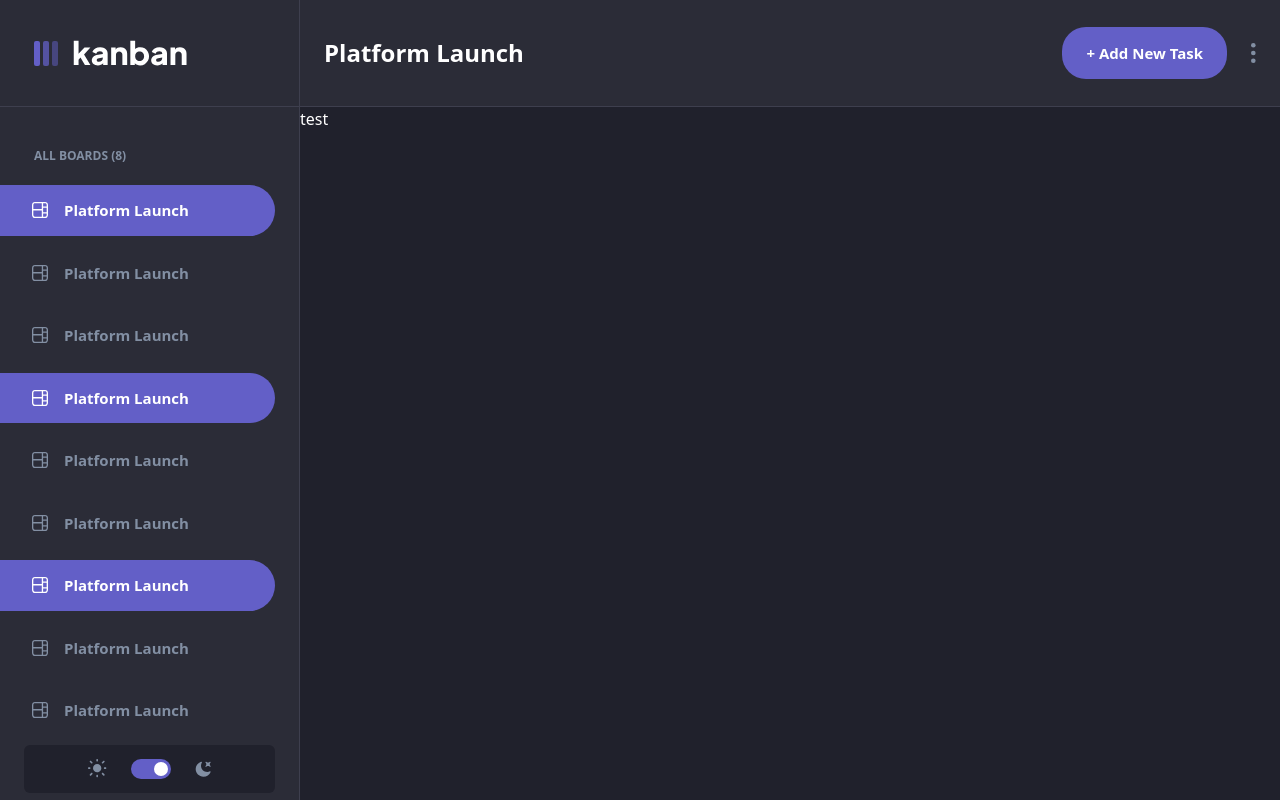
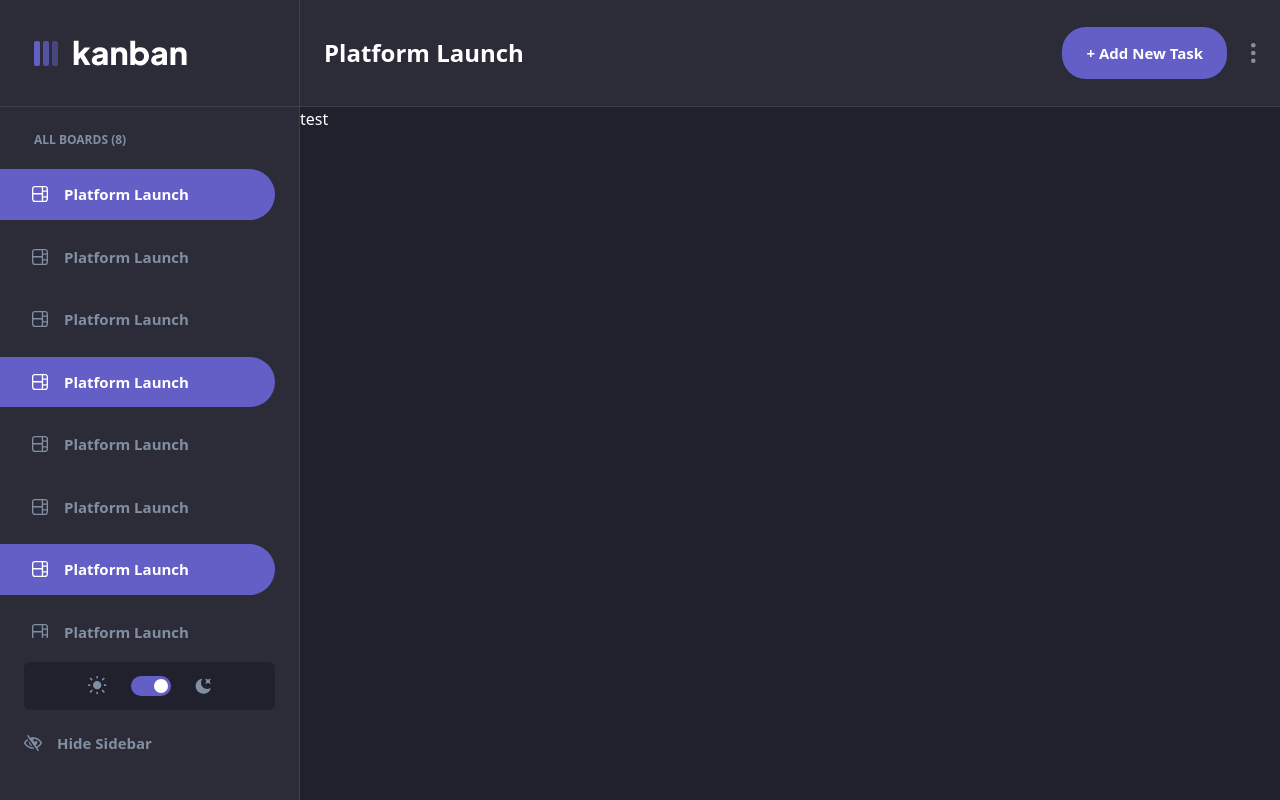
Before and after one commit to vladiusftw/kanbanify, a Next.js app: page / in a window 1280 px wide. Both pictures are taken after a click on the button 28 px from the left and 742 px from the top of the page. Built offline with nearby package versions, Linux system fonts and the light colour scheme.

Commit message:
fix sidebar

```diff
--- a/app/layout.tsx
+++ b/app/layout.tsx
@@ -19,7 +19,7 @@ export default function RootLayout({
     return (
         <html lang="en">
             <body className="bg-white dark:bg-[#20212C] text-[#000112] dark:text-white">
-                <div className="h-screen w-full overflow-hidden">
+                <div className="h-screen flex flex-col w-full">
                     <Navbar />
                     <div className="flex h-full w-full overflow-hidden">
                         <ThemeProvider>
--- a/components/layout/sidebar.tsx
+++ b/components/layout/sidebar.tsx
@@ -21,14 +21,14 @@ const Sidebar = () => {
             <div
                 className={`fixed left-0 md:static h-full overflow-hidden ${
                     isOpen ? 'w-screen md:w-full opacity-100' : 'w-0 opacity-0'
-                } transition-[width,opacity] duration-[0.5s] ease-in-out   md:border-r-solid md:border-r-[1px] md:border-r-[#E4EBFA] dark:md:border-r-[#3E3F4E] py-[30px] lg:py-[40px] flex flex-col items-center bg-white dark:bg-[#2B2C37] `}
+                } transition-[width,opacity] duration-[0.5s] ease-in-out   md:border-r-solid md:border-r-[1px] md:border-r-[#E4EBFA] dark:md:border-r-[#3E3F4E] py-[24px] flex flex-col items-center bg-white dark:bg-[#2B2C37] `}
             >
-                <div className="flex flex-col gap-[20px] h-[83%] w-full pb-[24px]">
+                <div className="flex flex-col gap-[20px] h-full w-full pb-[24px] overflow-hidden">
                     <h2 className="uppercase text-[#828FA3] text-[12px] font-[700] ps-[34px] ">
                         {'all boards (8)'}
                     </h2>
 
-                    <div className="w-full flex flex-col gap-[12px] overflow-auto pe-[24px] ">
+                    <div className="w-full flex flex-col h-full gap-[12px] overflow-auto pe-[24px] ">
                         <BoardItem isActive name={'Platform Launch'} />
                         <BoardItem isActive={false} name={'Platform Launch'} />
                         <BoardItem isActive={false} name={'Platform Launch'} />
@@ -55,7 +55,7 @@ const Sidebar = () => {
                         <BoardItem isActive={false} name={'Platform Launch'} />
                     </div>
                 </div>
-                <div className="self-end flex flex-col w-full px-[24px]">
+                <div className="flex flex-col w-full px-[24px]">
                     <div className=" flex items-center justify-center bg-[#F4F7FD] dark:bg-[#20212C]  gap-[24px] w-full py-[14px] rounded-[6px] ">
                         <Sun />
                         {theme && (
```
